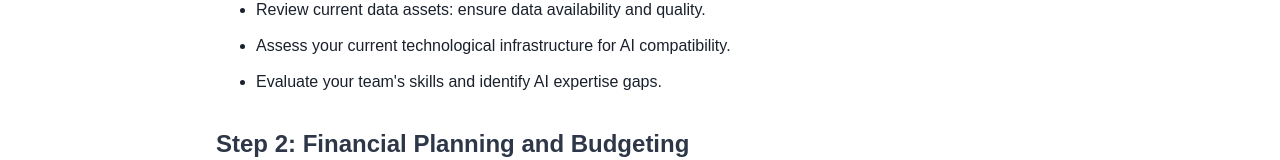
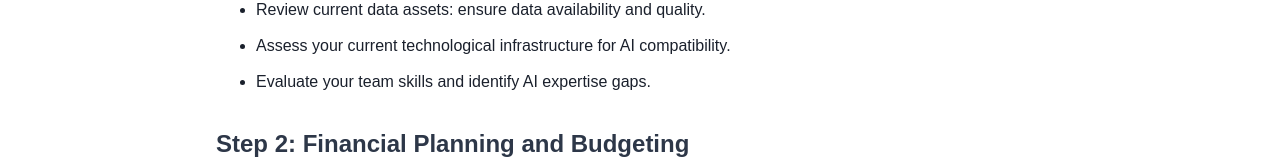
Before and after one commit to scottatgit/fieldstoneFront, a Next.js app: page /first-steps in a window 1280 px wide. Shown: the part 455-615 px from the top of the page. Built offline with nearby package versions, Linux system fonts and the light colour scheme; no server answers.

Commit message:
lint fixes on reg, frist steps, page

```diff
--- a/src/app/first-steps/page.tsx
+++ b/src/app/first-steps/page.tsx
@@ -29,7 +29,7 @@ export default function FirstSteps() {
               <ListItem>Identify key business challenges AI could address.</ListItem>
               <ListItem>Review current data assets: ensure data availability and quality.</ListItem>
               <ListItem>Assess your current technological infrastructure for AI compatibility.</ListItem>
-              <ListItem>Evaluate your team's skills and identify AI expertise gaps.</ListItem>
+              <ListItem>Evaluate your team skills and identify AI expertise gaps.</ListItem>
             </UnorderedList>
           </Box>
 
--- a/src/components/Navbar.tsx
+++ b/src/components/Navbar.tsx
@@ -19,7 +19,7 @@ import RegisterModal from './RegisterModal';
 import LoginModal from './LoginModal';
 import { ChevronDownIcon, SettingsIcon } from '@chakra-ui/icons'; // Icon for the dropdown
 import NextLink from 'next/link';
-import { FaBell, FaGamepad } from 'react-icons/fa'; // Import Font Awesome icons
+import { FaBell } from 'react-icons/fa'; // Import Font Awesome icons
 
 const Navbar = () => {
   const dispatch = useAppDispatch();
--- a/src/components/RegisterModal.tsx
+++ b/src/components/RegisterModal.tsx
@@ -66,9 +66,8 @@ const RegisterModal: React.FC<RegisterModalProps> = ({ isOpen, onClose }) => {
 
       // Redirect to First Steps page
       router.push('/first-steps');
-    } catch (error: any) {
-      setRegisterError(error.response?.data?.message || 'Registration failed. Please try again.');
-    }
+    } catch (error: unknown) {
+      console.error('Error during registration:', error);    }
   };
 
   if (!isOpen) return null;
```
